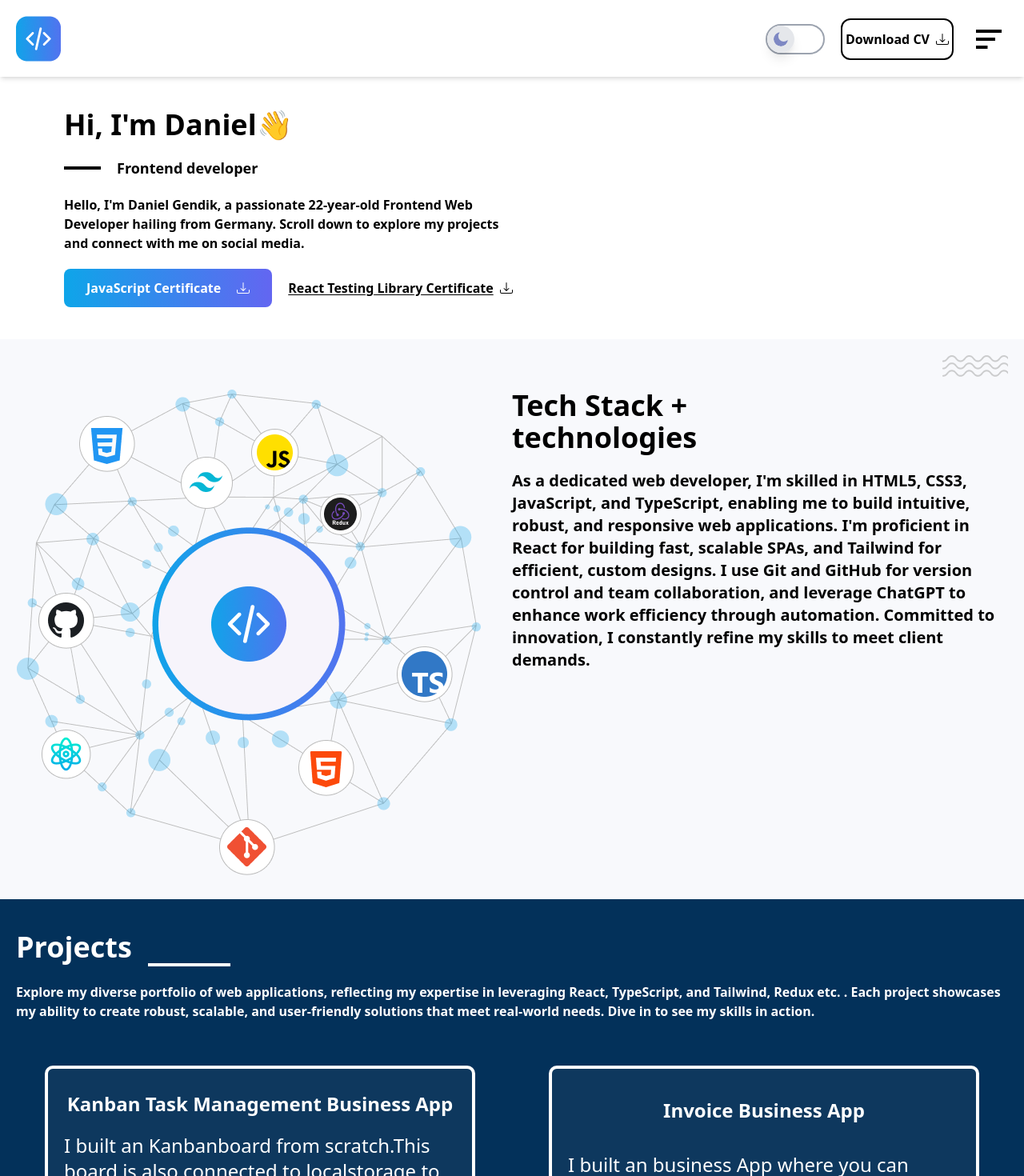
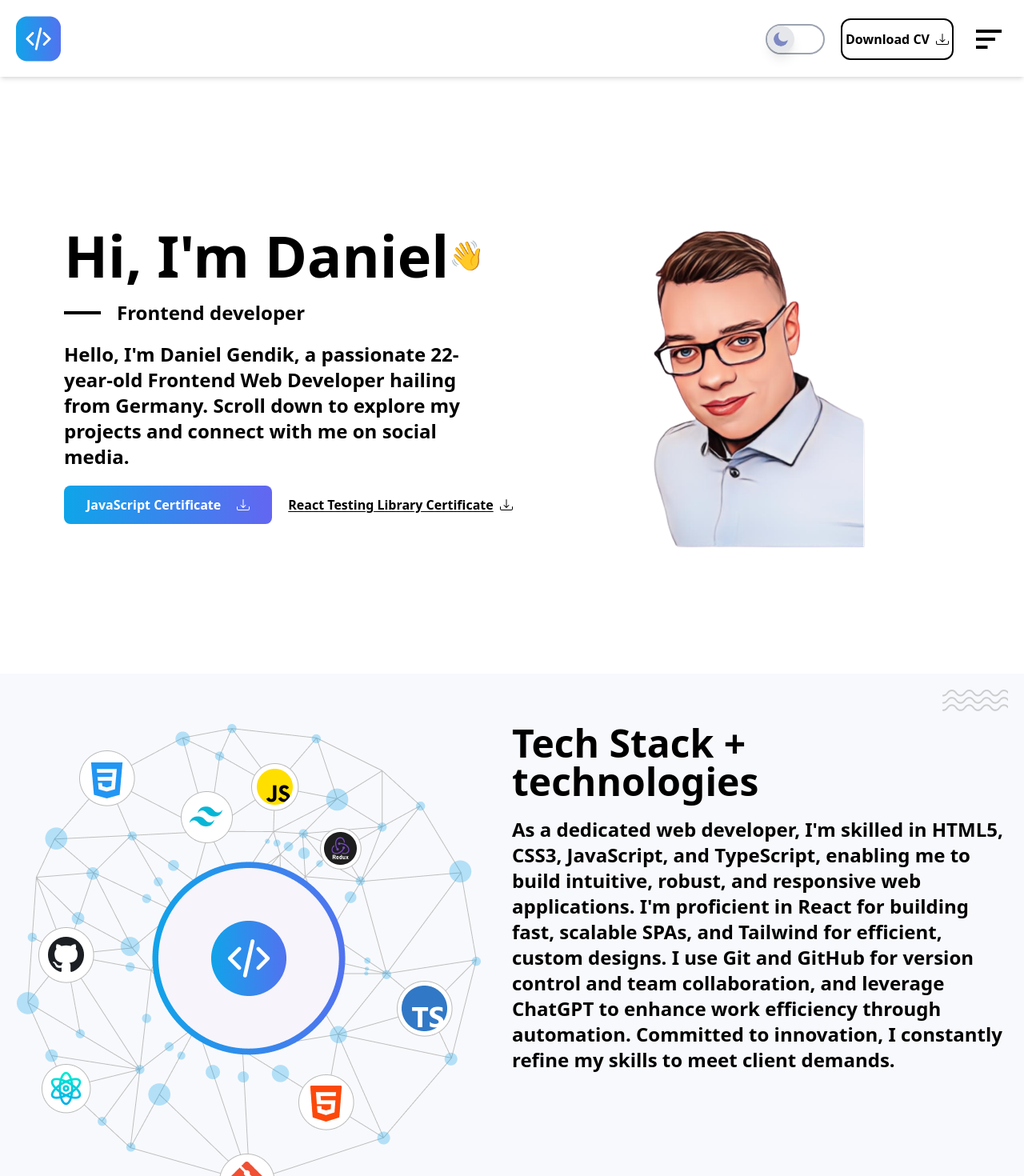
Before and after one commit to danielgen01/Daniels-portfolio, a React (Vite) app: page / in a window 1280 px wide. Shown: the top 1470 px of the page at 80% size. Built offline with nearby package versions, Linux system fonts and the light colour scheme.

Commit message:
update responsiveness

```diff
--- a/src/components/Aboutme/Aboutme.tsx
+++ b/src/components/Aboutme/Aboutme.tsx
@@ -8,11 +8,11 @@ const Aboutme = () => {
         <div className="grid grid-cols-1 lg:grid-cols-2">
           <div className="firstt-grid-item flex justify-center items-start flex-col gap-5">
             <div className="headline flex">
-              <h1 className="text-black text-4xl font-bold dark:text-white  whitespace-nowrap">
+              <h1 className="text-black text-4xl font-bold dark:text-white  whitespace-nowrap lg:text-5xl">
                 About me
               </h1>
             </div>
-            <p className="text-black mt-5 font-semibold dark:text-white">
+            <p className="text-black mt-5 font-semibold dark:text-white lg:text-2xl">
               Hello, my name is Daniel Adrian Gendik and I'm a ambitious self
               taught frontend web developer, who dreams about code. As I wrote
               my first few lines of simple HTML , I instantly knew that I'll one
@@ -26,11 +26,11 @@ const Aboutme = () => {
             <div className="buttons w-full flex justify-center gap-10 lg:justify-start">
               <button
                 className="bg-gradient-to-r from-sky-500 to-indigo-500 rounded-md px-5 py-2 text-white
-            flex items-center gap-2 font-semibold hover:opacity-70"
+            flex items-center gap-2 font-semibold hover:opacity-70 lg:text-xl"
               >
                 Contact me <img src={sendicon} alt="" />
               </button>
-              <button className="font-bold underline-offset-1 underline dark:text-white">
+              <button className="font-bold underline-offset-1 underline dark:text-white lg:text-xl">
                 Download my CV
               </button>
             </div>
--- a/src/components/Projects/ProjectBanner.tsx
+++ b/src/components/Projects/ProjectBanner.tsx
@@ -10,11 +10,11 @@ const ProjectBanner = () => {
     <section className="min-h-[500px] bg-[#03315A] flex flex-col gap-4 ">
       <div className="project-banner-content py-10 px-5 ">
         <div className="headline flex">
-          <h1 className="text-white text-4xl font-bold">Projects</h1>
+          <h1 className="text-white text-4xl font-bold lg:text-5xl">Projects</h1>
           <div className="border-b-4 border-white mt-10 ml-5 w-1/4 lg:w-1/12"></div>
         </div>
 
-        <p className="text-white mt-5 font-semibold">
+        <p className="text-white mt-5 font-semibold lg:text-2xl">
           Explore my diverse portfolio of web applications, reflecting my
           expertise in leveraging React, TypeScript, and Tailwind, Redux etc. .
           Each project showcases my ability to create robust, scalable, and
--- a/src/components/Projects/ProjectComp.tsx
+++ b/src/components/Projects/ProjectComp.tsx
@@ -21,7 +21,7 @@ export const Project: React.FC<ProjectProps> = ({
     "
     >
       <div className="grid-item-image-container flex flex-col gap-10 order-2 lg:order-1 justify-between">
-        <img src={image} alt="E-Commerce-Screenshot" />
+        <img src={image} alt="E-Commerce-Screenshot" className="rounded-xl ring-sky-500 ring-4"/>
         <div className="used-technologies-list flex flex-row gap-10 text-4xl lg:text-6xl">
           <SiReact className="text-[#61DBFB]" />
           <SiTypescript className=" text-[#007acc]" />
--- a/src/components/TechStack/TechStack.tsx
+++ b/src/components/TechStack/TechStack.tsx
@@ -8,11 +8,11 @@ const TechStack = () => {
         <img src={waves} alt="waves_icon" className=" ml-auto" />
         <div className="grid grid-cols-1 lg:grid-cols-2">
           <div className="grid-1 flex flex-col gap-5 lg:order-2 lg:items-start">
-            <h1 className="text-4xl font-bold  dark:text-white">
+            <h1 className="text-4xl font-bold  dark:text-white lg:text-5xl">
               Tech Stack + <br /> technologies
             </h1>
             {/* <div className="border-b-4 border-black  mt-20 ml-5 w-3/4"></div> */}
-            <p className="font-semibold text-left dark:text-white lg:text-xl">
+            <p className="font-semibold text-left dark:text-white lg:text-2xl">
               As a dedicated web developer, I'm skilled in HTML5, CSS3,
               JavaScript, and TypeScript, enabling me to build intuitive,
               robust, and responsive web applications. I'm proficient in React
--- a/src/components/TopIntroduction/Introduction.tsx
+++ b/src/components/TopIntroduction/Introduction.tsx
@@ -1,11 +1,13 @@
 import { BsDownload } from "react-icons/bs"
+import portrait from "/Assets/BewerbungsbildCartoon.webp"
+import portraitbackgroud from "/Assets/portrait-bg.png"
 
 const Introduction = () => {
   return (
-    <section className="Introdocution py-10 px-20 grid grid-cols-1 gap-4 lg:grid-cols-2 dark:bg-dark-bg">
-      <div className="flex flex-col gap-5">
+    <section className="Introdocution py-10 px-20 grid grid-cols-1 gap-4 lg:grid-cols-2 dark:bg-dark-bg min-h-[500px] lg:items-center">
+      <section className="flex flex-col gap-5 f">
         <div className="headline flex items-center">
-          <h1 className="text-4xl font-bold whitespace-nowrap dark:text-white">
+          <h1 className="text-4xl font-bold whitespace-nowrap dark:text-white lg:text-7xl">
             Hi, I'm Daniel
           </h1>
           <span role="img" aria-label="waving hand" className="text-4xl">
@@ -15,11 +17,11 @@ const Introduction = () => {
 
         <div className="frontend-dev flex items-center gap-5">
           <div className="border-b-4 border-black w-1/4  dark:border-white lg:w-1/12"></div>
-          <h2 className="font-bold text-lg whitespace-nowrap dark:text-white">
+          <h2 className="font-bold text-lg whitespace-nowrap dark:text-white lg:text-2xl">
             Frontend developer
           </h2>
         </div>
-        <p className="font-bold text-left dark:text-white">
+        <p className="font-bold text-left dark:text-white lg:text-2xl">
           Hello, I'm Daniel Gendik, a passionate 22-year-old Frontend Web
           Developer hailing from Germany. Scroll down to explore my projects and
           connect with me on social media.
@@ -38,7 +40,14 @@ const Introduction = () => {
             <BsDownload className="text-black font-bold" />
           </button>
         </div>
-      </div>
+      </section>
+
+      <section
+        className="portrait-div flex items-start justify-center pt-0 bg-no-repeat bg-center "
+        // style={{ backgroundImage: `url(${portraitbackgroud})` }}
+      >
+        <img src={portrait} alt="Portrait" className=" " />
+      </section>
     </section>
   )
 }
```
